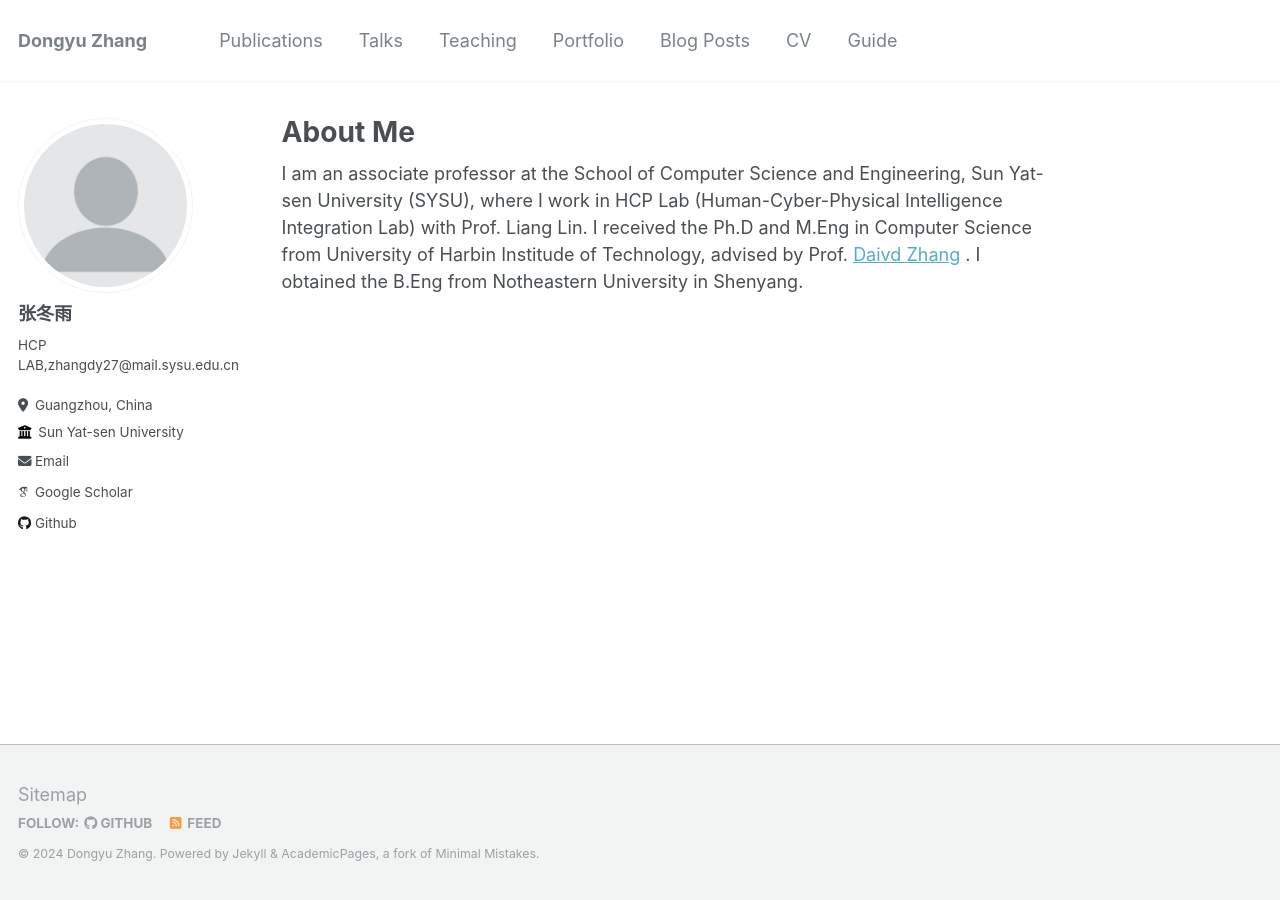
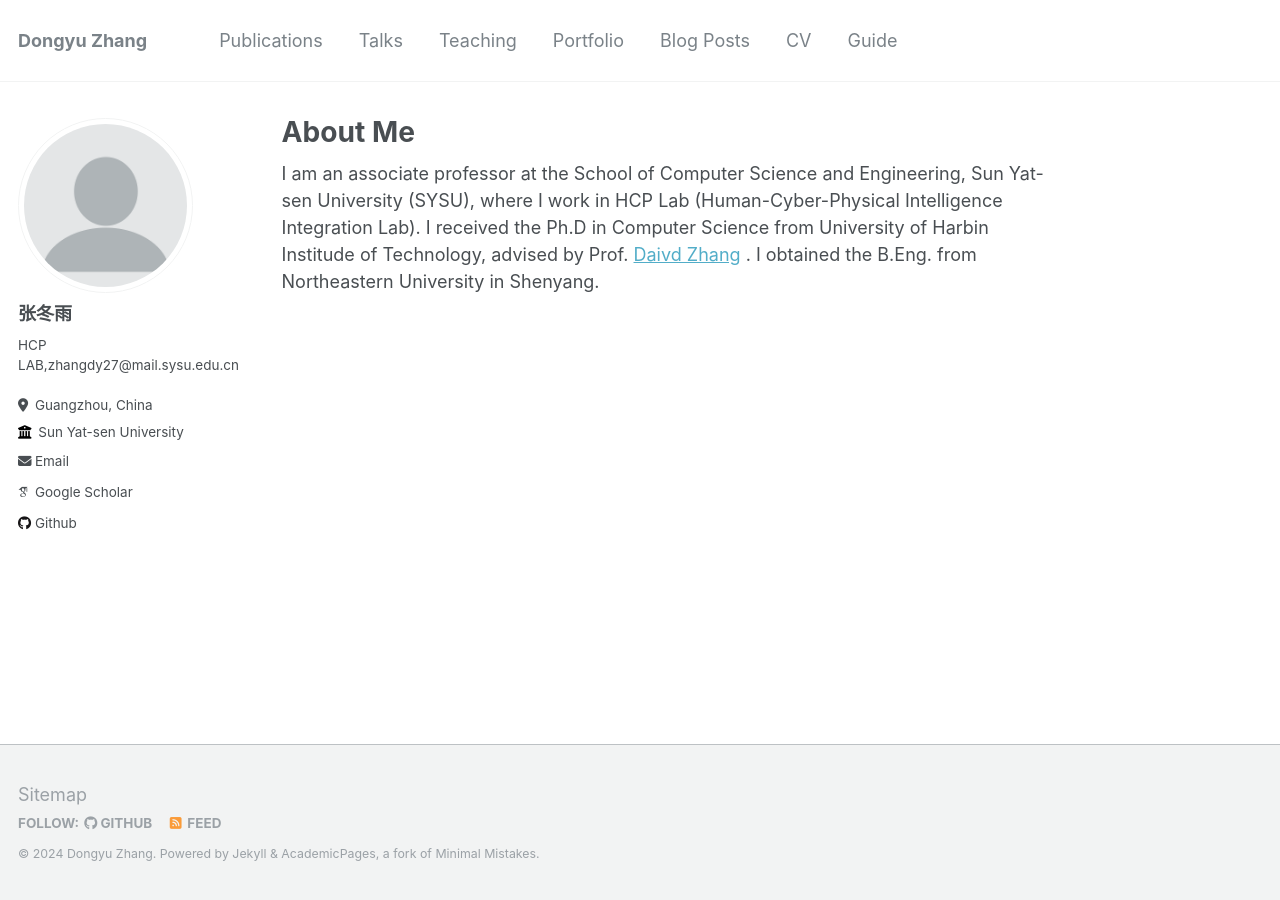
Before and after one commit to cszhangdy/cszhangdy.github.io, a Jekyll site: the page built from _pages/about.md, in a window 1280 px wide. Built offline with Jekyll 4.4.1, drawn with Linux system fonts in a browser that asks for light colours; some web fonts are replaced.

Commit message:
Update about.md

```diff
--- a/_pages/about.md
+++ b/_pages/about.md
@@ -7,4 +7,4 @@ redirect_from:
   - /about.html
 ---
 
-I am an associate professor  at the School of Computer Science and Engineering, Sun Yat-sen University (SYSU), where I work in HCP Lab (Human-Cyber-Physical Intelligence Integration Lab) with Prof. Liang Lin. I received the Ph.D and M.Eng in Computer Science from University of Harbin Institude of Technology, advised by Prof. [Daivd Zhang](https://www4.comp.polyu.edu.hk/~csdzhang/) . I obtained the B.Eng from Notheastern University in Shenyang.
+I am an associate professor  at the School of Computer Science and Engineering, Sun Yat-sen University (SYSU), where I work in HCP Lab (Human-Cyber-Physical Intelligence Integration Lab). I received the Ph.D in Computer Science from University of Harbin Institude of Technology, advised by Prof. [Daivd Zhang](https://www4.comp.polyu.edu.hk/~csdzhang/) . I obtained the B.Eng. from Northeastern University in Shenyang.
```
